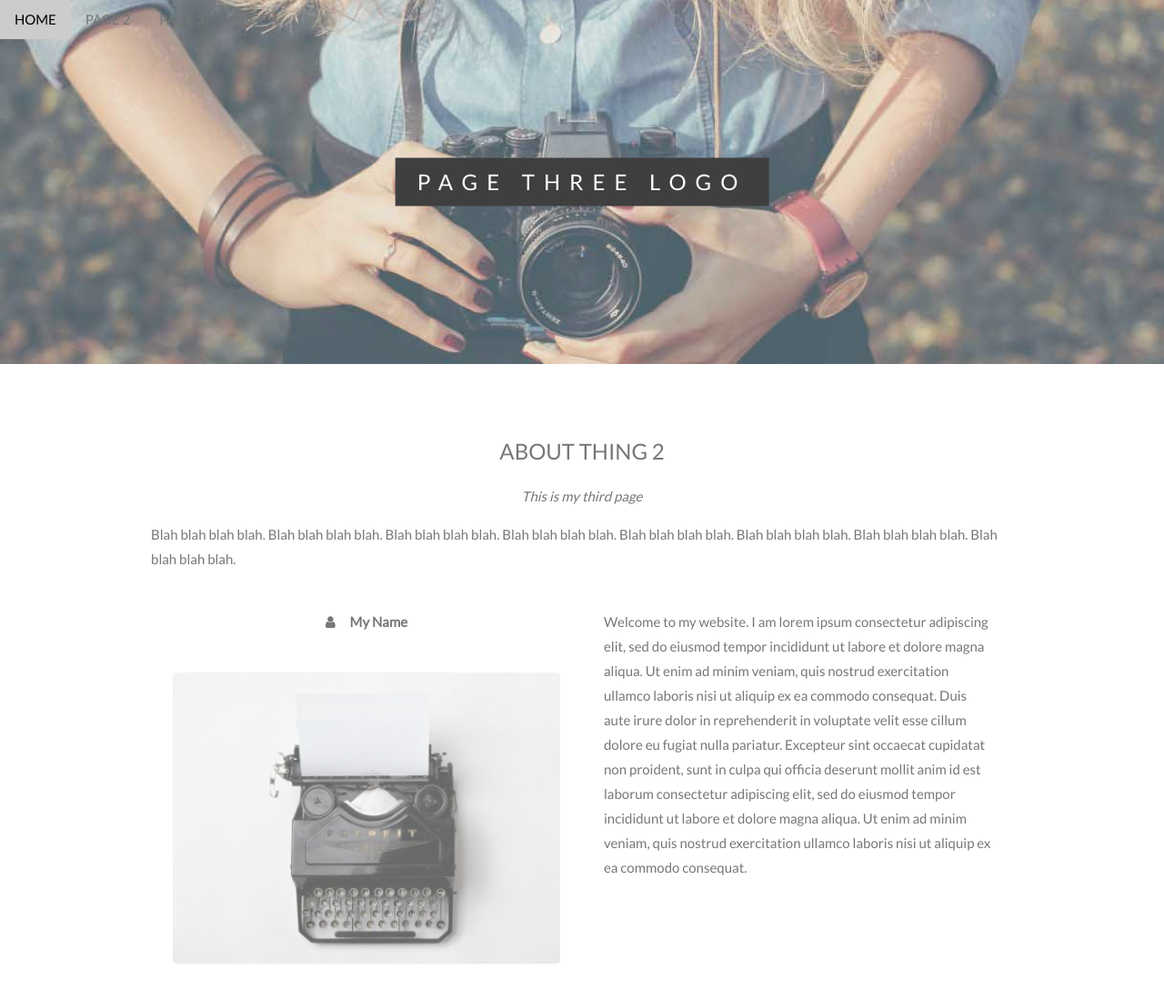
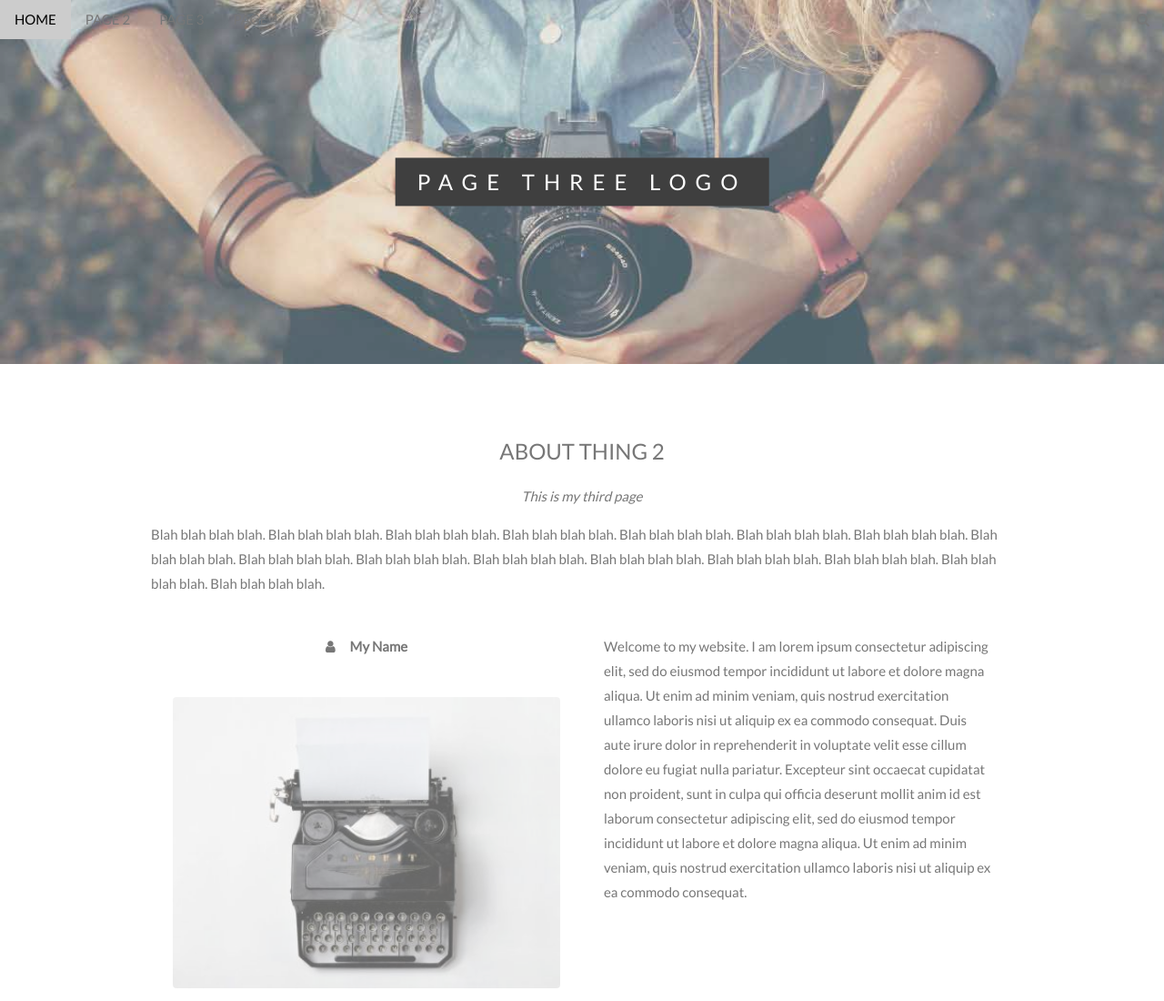
Before and after one commit to makingfriendsteam/Making_Friends, a plain HTML site: page page3.html in a window 1280 px wide. Shown: the top 1100 px of the page at 91% size. Drawn offline with Linux system fonts and the light colour scheme.

Commit message:
Committed

```diff
--- a/page3.html
+++ b/page3.html
@@ -45,6 +45,8 @@
   <h3 class="w3-center">ABOUT THING 2</h3>
   <p class="w3-center"><em>This is my third page</em></p>
   <p>
+      Blah blah blah blah. Blah blah blah blah. Blah blah blah blah. Blah blah blah blah.
+      Blah blah blah blah. Blah blah blah blah. Blah blah blah blah. Blah blah blah blah.
       Blah blah blah blah. Blah blah blah blah. Blah blah blah blah. Blah blah blah blah.
       Blah blah blah blah. Blah blah blah blah. Blah blah blah blah. Blah blah blah blah.
   </p>
```
